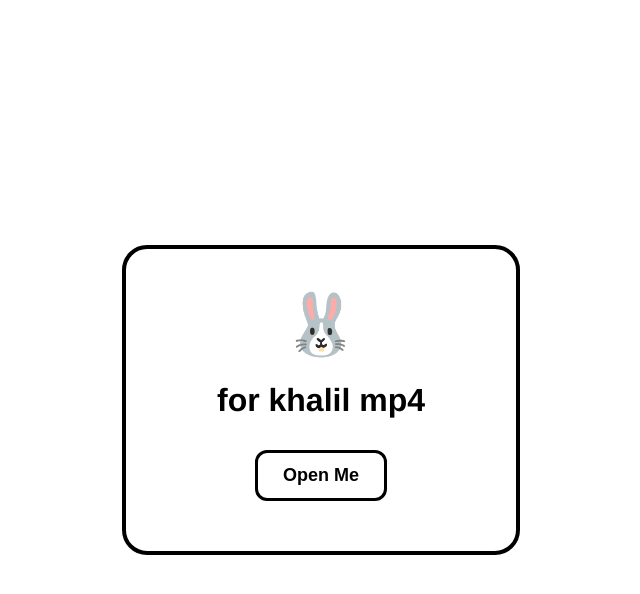
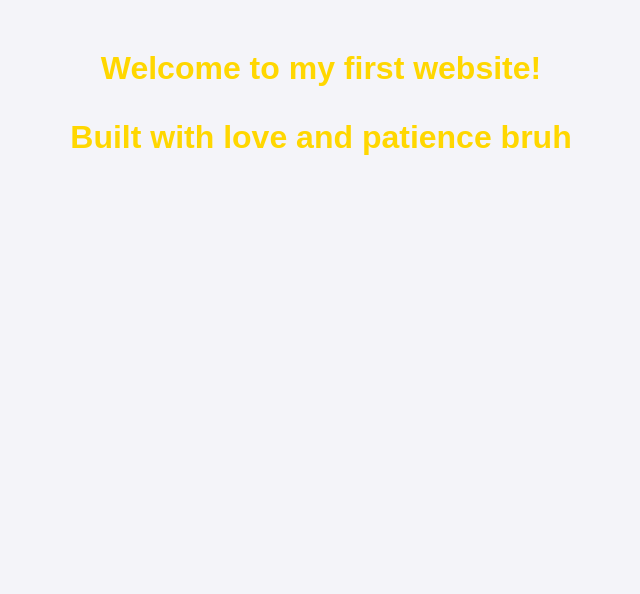
Before and after one commit to cheesecake-yum/Secret, a plain HTML site: page index.html in a window 1280 px wide. Shown: the whole page, without its empty margins (319-959 px from the left). Drawn offline with Linux system fonts and the light colour scheme.

Commit message:
Add files via upload

```diff
--- a/index.html
+++ b/index.html
@@ -1,87 +1,14 @@
 <!DOCTYPE html>
-<html lang="en">
+<html>
 <head>
-    <meta charset="UTF-8">
-    <meta name="viewport" content="width=device-width, initial-scale=1.0">
-    <title>For Khalil mp4</title>
-    <style>
-        body {
-            display: flex;
-            justify-content: center;
-            align-items: center;
-            height: 100vh;
-            margin: 0;
-            background-color: #ffffff;
-            font-family: 'Helvetica', Arial, sans-serif;
-            text-align: center;
-        }
-        .container {
-            padding: 40px 20px;
-            border: 4px solid #000;
-            border-radius: 25px;
-            background: #ffffff;
-            max-width: 350px;
-            width: 85%;
-        }
-        button {
-            border: 3px solid #000;
-            padding: 12px 25px;
-            font-size: 18px;
-            font-weight: bold;
-            border-radius: 12px;
-            cursor: pointer;
-            margin: 10px;
-            display: inline-block; /* Ensures they stay side-by-side */
-        }
-        .btn-open { background-color: #ffffff; color: #000; }
-        .btn-yes { background-color: #ffeb3b; color: #000; } /* Yellow */
-        .btn-no { background-color: #f48fb1; color: #fff; }  /* Pink */
-
-        .emoji-header { font-size: 60px; display: block; margin-bottom: 10px; }
-        .hidden { display: none; }
-        #no-response { color: #f48fb1; font-size: 24px; font-weight: bold; margin-top: 15px; }
+    <title>My Website</title>
+<style>
+    body {font-family: Arial; text-align: center; margin-top: 50px; background: #f4f4f9;}
+    h1 {color:gold;}
     </style>
 </head>
-<body>
-
-    <div id="screen-entrance" class="container">
-        <span class="emoji-header">🐰</span>
-        <h1>for khalil mp4</h1>
-        <button class="btn-open" onclick="goToQuestion()">Open Me</button>
-    </div>
-
-    <div id="screen-question" class="container hidden">
-        <span class="emoji-header">🥳</span>
-        <h1>Will you be my Valentine?</h1>
-        <div id="button-area">
-            <button class="btn-yes" onclick="showFinal()">Yes</button>
-            <button class="btn-no" onclick="handleNo()">No</button>
-        </div>
-        <p id="no-response" class="hidden">HMP 😡</p>
-    </div>
-
-    <div id="screen-details" class="container hidden">
-        <span class="emoji-header">🐰</span>
-        <h1>Hehe! can't wait to see you! 🥰</h1>
-        <p><strong>📅 When:</strong> Feb 14, 2026 @ 7PM</p>
-        <p><strong>📍 Where:</strong> Shangri-La, Glorietta, or QC (?)</p>
-    </div>
-
-    <script>
-        function goToQuestion() {
-            document.getElementById('screen-entrance').classList.add('hidden');
-            document.getElementById('screen-question').classList.remove('hidden');
-        }
-
-        function handleNo() {
-            // Simply show the message without moving the button
-            document.getElementById('no-response').classList.remove('hidden');
-        }
-
-        function showFinal() {
-            document.getElementById('screen-question').classList.add('hidden');
-            document.getElementById('screen-details').classList.remove('hidden');
-        }
-    </script>
 </body>
-</html>
+    <h1> Welcome to my first website!</h1><h1>
+        <p> Built with love and patience bruh</p>
+    </body>
+    </html>
```
